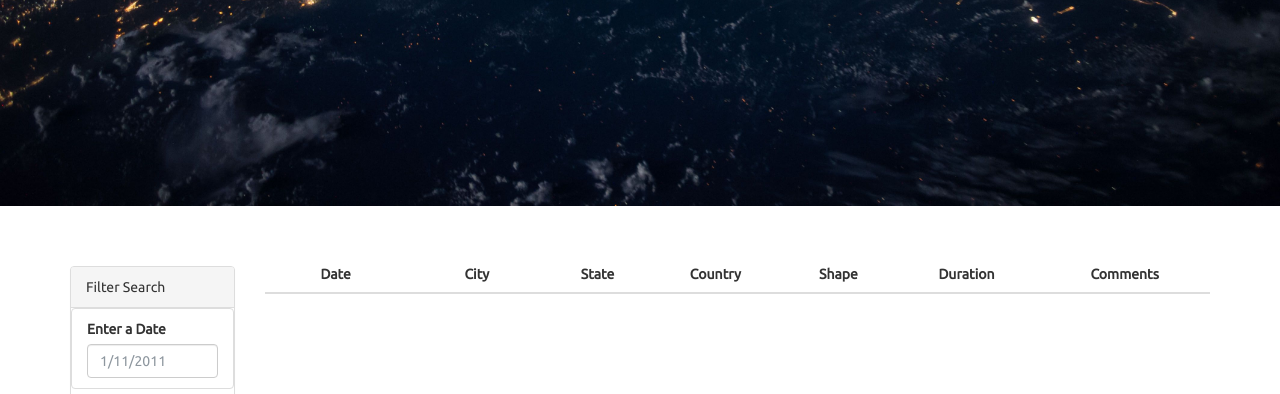
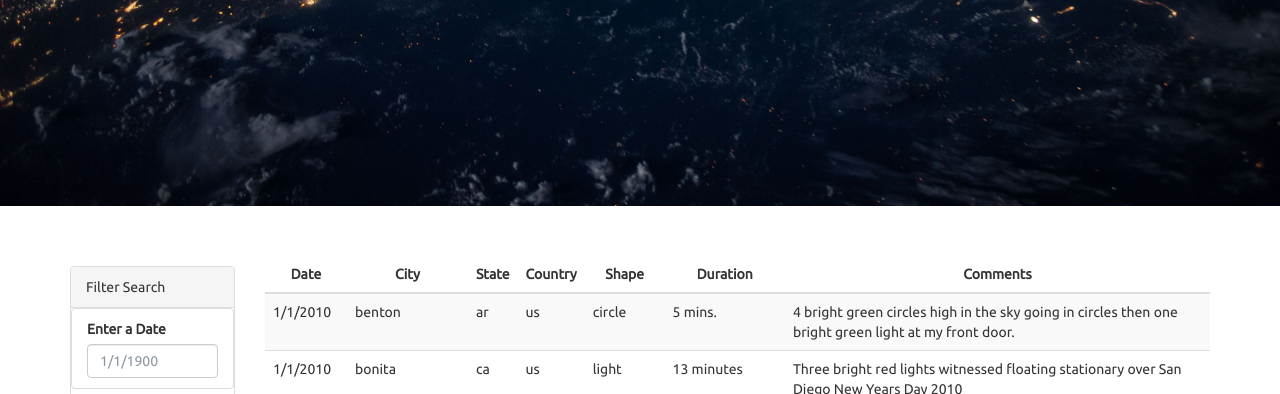
Before and after one commit to alexrayperry/JavaScript-and-DOM-Manipulation, a plain HTML site: page index.html in a window 1280 px wide. Shown: the part 406-800 px from the top of the page. Drawn offline with nearby package versions, Linux system fonts and the light colour scheme.

Commit message:
wrote JS code to retrieve data from data.js and write data into a table on HTML file utilizing tbody tag.

```diff
--- a/index.html
+++ b/index.html
@@ -37,7 +37,7 @@
                     <ul class="list-group" id="filters">
                       <li class="filter list-group-item">
                         <label for="date">Enter a Date</label>
-                        <input class="form-control" id="datetime" type="text" placeholder="1/11/2011">
+                        <input class="form-control" id="datetime" type="text" placeholder="1/1/1900">
                       </li>
                     </ul>
                   </div>
--- a/static/js/app.js
+++ b/static/js/app.js
@@ -1,4 +1,26 @@
 // from data.js
 var tableData = data;
 
-// YOUR CODE HERE!
+// Select the "tbody" tag using d3. "tbody" will be used to manipulate the table area of the webage.
+
+var tbody = d3.select("tbody")
+
+// Loop through each object in the dataset
+
+tableData.forEach((entry) => {
+
+    // Define new row in table using "tr" tag
+
+    var row = tbody.append("tr");
+
+    // Iterate through JS objects and simultaneously retrieve values from key/value pairs
+    // and add values to HTML table using previously defined "row" variable and appending "td" tag.
+
+    Object.entries(entry).forEach(([key,value]) => {
+
+        var ufoInfo = row.append("td");
+
+        ufoInfo.text(value);
+
+    });
+});
```
